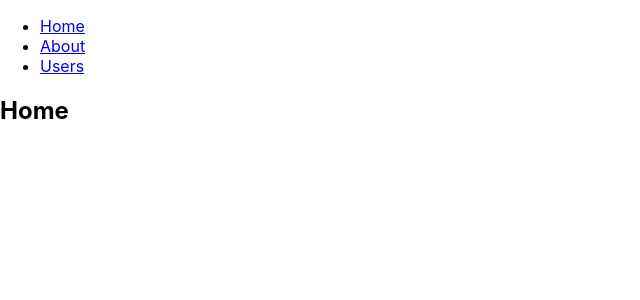
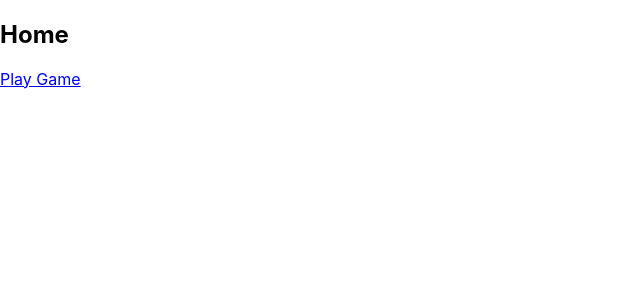
Before and after one commit to 2021-spring-afe-mowe/tca-foo-react, a React (Create React App) app: page / in a window 1280 px wide. Shown: the top 300 px of the page, without its empty margins (0-640 px from the left). Built offline with nearby package versions, Linux system fonts and the light colour scheme.

Commit message:
Took nav out...
And replaced with some button nav...

```diff
--- a/src/App.js
+++ b/src/App.js
@@ -10,28 +10,12 @@ export default function App() {
   return (
     <Router>
       <div>
-        <nav>
-          <ul>
-            <li>
-              <Link to="/">Home</Link>
-            </li>
-            <li>
-              <Link to="/about">About</Link>
-            </li>
-            <li>
-              <Link to="/users">Users</Link>
-            </li>
-          </ul>
-        </nav>
-
-        {/* A <Switch> looks through its children <Route>s and
-            renders the first one that matches the current URL. */}
         <Switch>
-          <Route path="/about">
-            <About />
+          <Route path="/setup">
+            <SetupGame />
           </Route>
-          <Route path="/users">
-            <Users />
+          <Route path="/play">
+            <PlayGame />
           </Route>
           <Route path="/">
             <Home />
@@ -43,13 +27,43 @@ export default function App() {
 }
 
 function Home() {
-  return <h2>Home</h2>;
+  return (
+    <>
+      <h2>
+        Home
+      </h2>
+
+      <Link to="/setup">
+        Play Game
+      </Link>
+    </>
+  );
 }
 
-function About() {
-  return <h2>About</h2>;
+function SetupGame() {
+  return (
+    <>
+      <h2>
+        Setup Game
+      </h2>
+
+      <Link to="/play">
+        Start
+      </Link>
+    </>
+  );
 }
 
-function Users() {
-  return <h2>Users</h2>;
+function PlayGame() {
+  return (
+    <>
+      <h2>
+        Play
+      </h2>
+
+      <Link to="/">
+        Win, Lose, or Quit
+      </Link>
+    </>
+  );
 }
```
